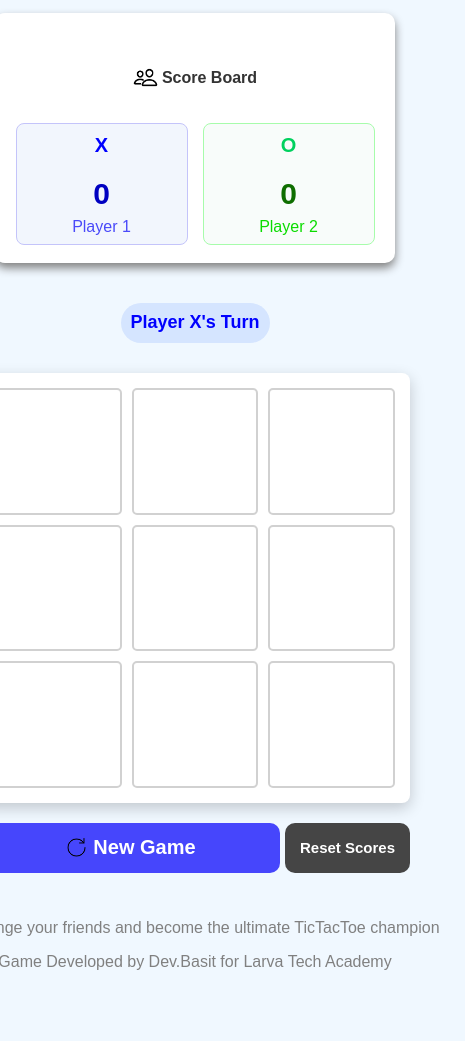
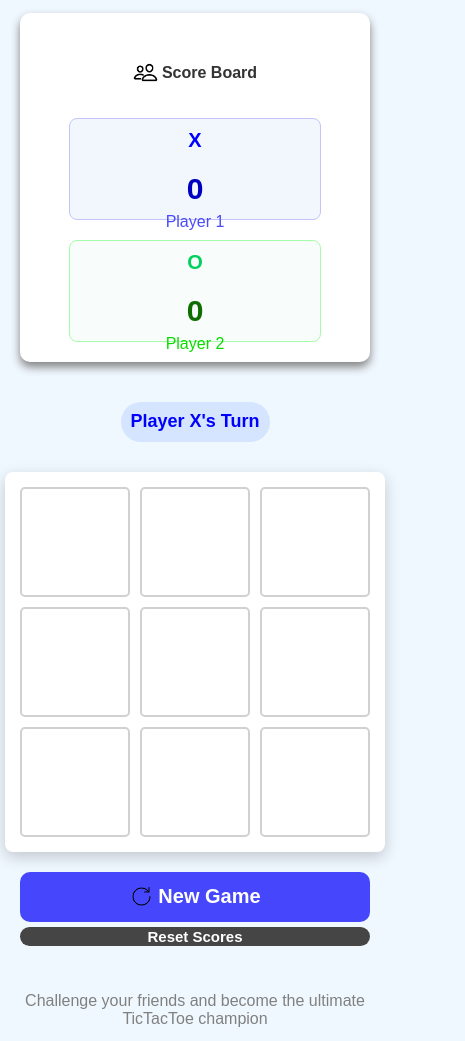
Before and after one commit to Candid001/Tic-Tac-Toee, a plain HTML site: page index.html in a window 390 px wide. Shown: the part 126-1167 px from the top of the page, 465 px wide, since content can reach past the window. Before the commit the page ends 1141 px from the top, so only its background shows below. Drawn offline with Linux system fonts and the light colour scheme.

Commit message:
my tic tac toe game

```diff
--- a/style.css
+++ b/style.css
@@ -234,3 +234,37 @@ footer {
     color: grey;
     font: bold;
 }
+
+
+@media only screen and (max-width: 768px) {
+    .box1 {
+        width: 350px;
+        height: auto;
+        padding: 20px 0;
+
+        div {
+            flex-direction: column;
+            gap: 10px;
+
+            .div21, div {
+                width: 250px;
+                height: 100px;
+            }
+        }
+    }
+
+    .grid-container {
+        width: 350px;
+        height: 350px;
+    }
+
+    .ldiv {
+        width: 350px;
+        flex-direction: column;
+        align-items: center;
+
+        .btn1, .btn2 {
+            width: 100%;
+        }
+    }
+}
```
